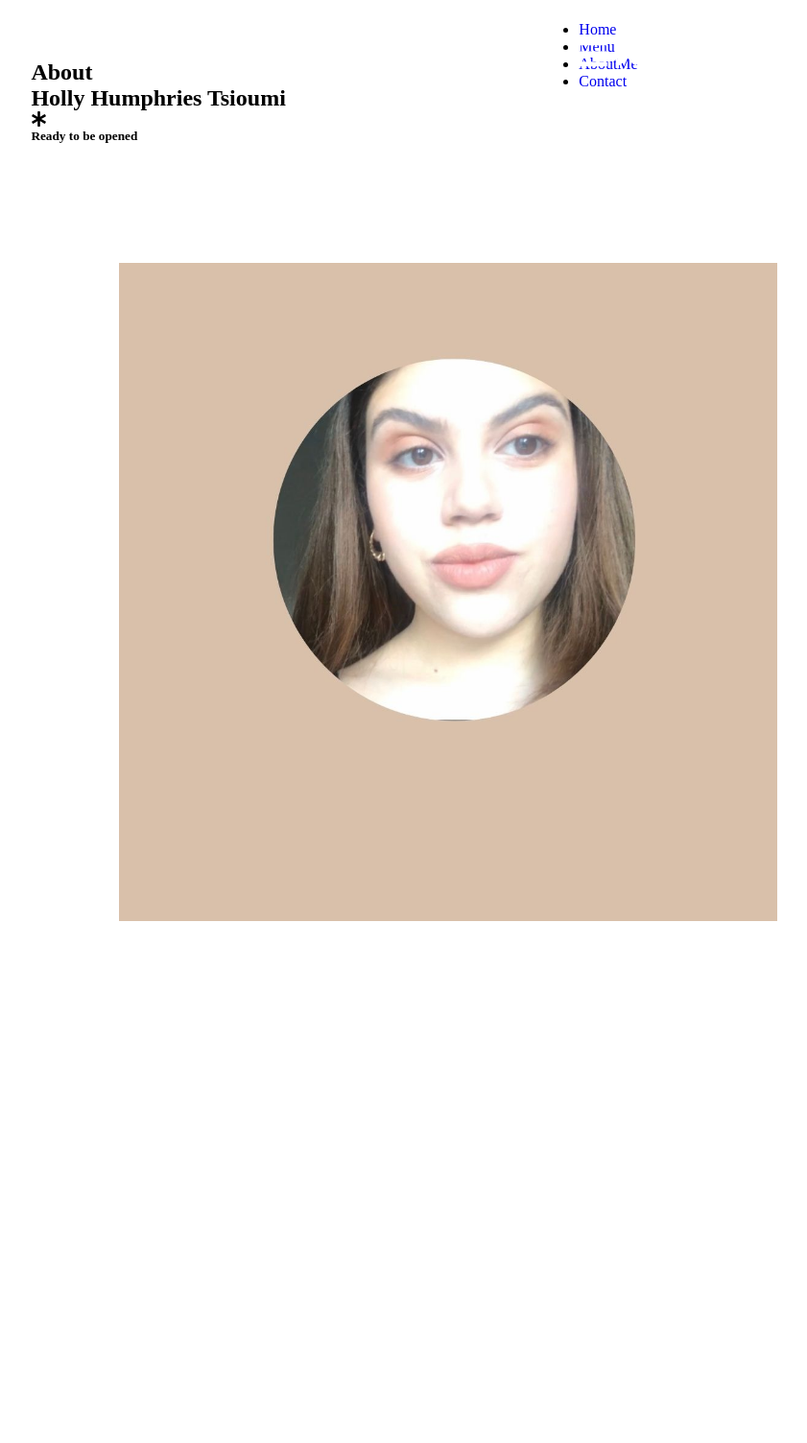
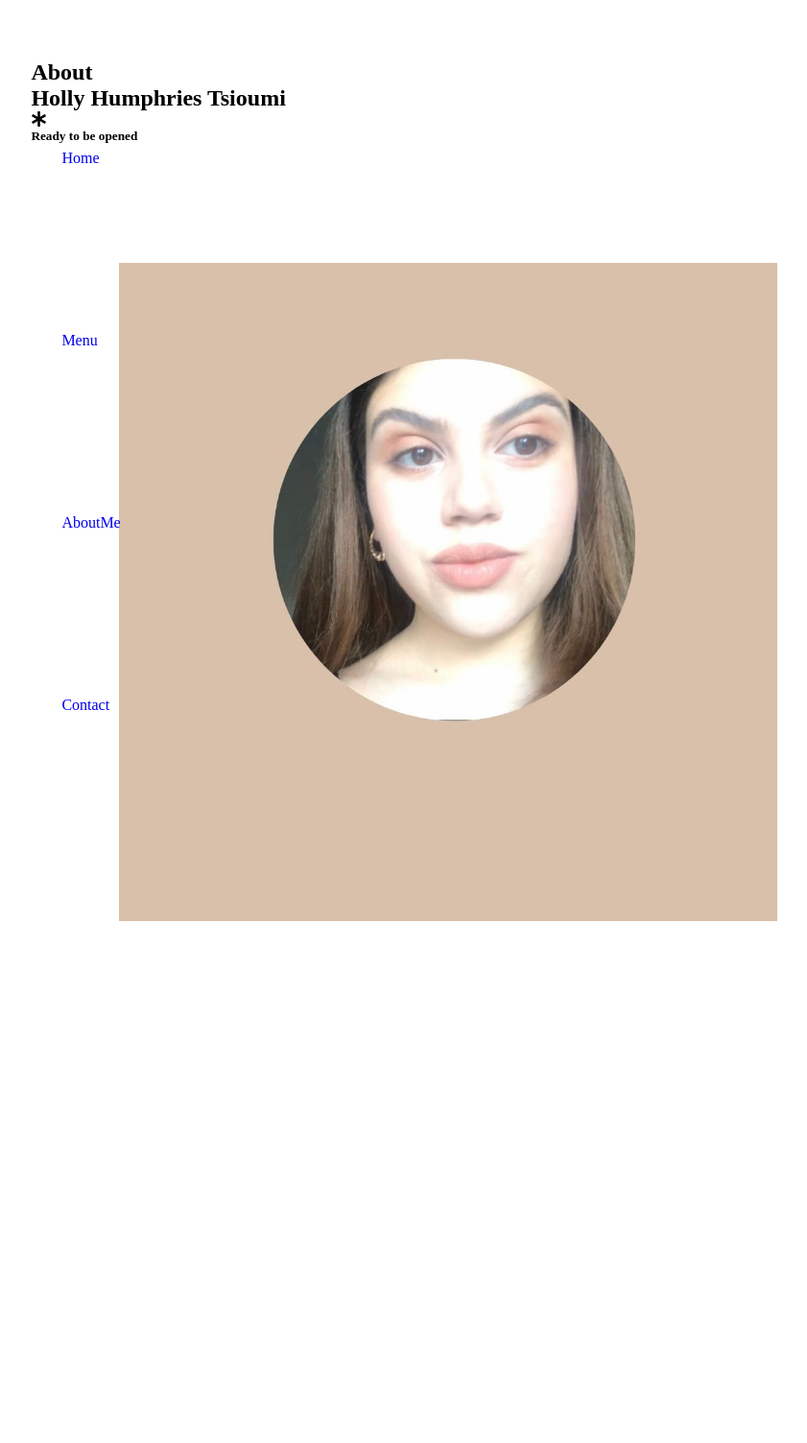
Before and after one commit to hollyhumphries/mybrookesblog, a Jekyll site: the page aboutme/index.html, which Jekyll copies as it is, in a window 1280 px wide. Shown: the whole page at 96% size, without its empty margins (6-847 px from the left). Built offline with Jekyll 4.4.1, drawn with Linux system fonts in a browser that asks for light colours; nearby versions of some CDN libraries; some web fonts are replaced.

Commit message:
Update styles.css

```diff
--- a/aboutme/css/styles.css
+++ b/aboutme/css/styles.css
@@ -70,6 +70,22 @@
 .fa-times{
     dispaly: none;
 }
+.nav-list{
+    list-style: none;
+    position:fixed;
+    top:0;
+    left:0;
+    width:80%;
+    height:100vh;
+    background-color: var (main-font-color-dark);
+    padding:4.4rem;
+    display: flex;
+    flex-direction: column;
+    justify-content: space-around;
+    z-index:1250;
+    /*transform: translateX(-100%);*/
+    transition: transform .5s;
+}
 
 .menu ul{
 display: inline-flex;
```
